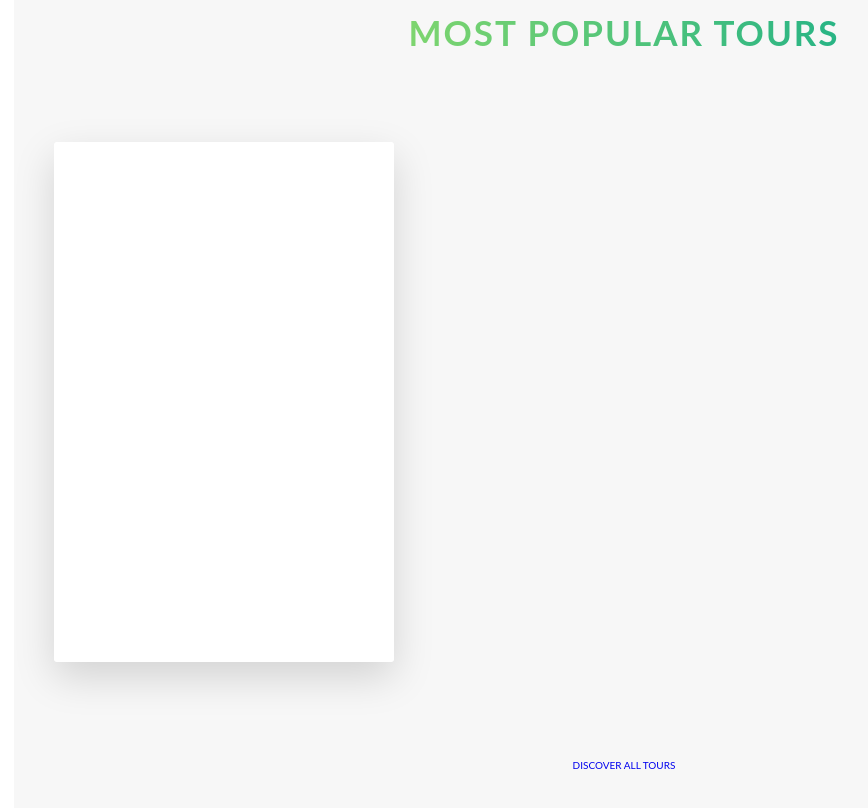
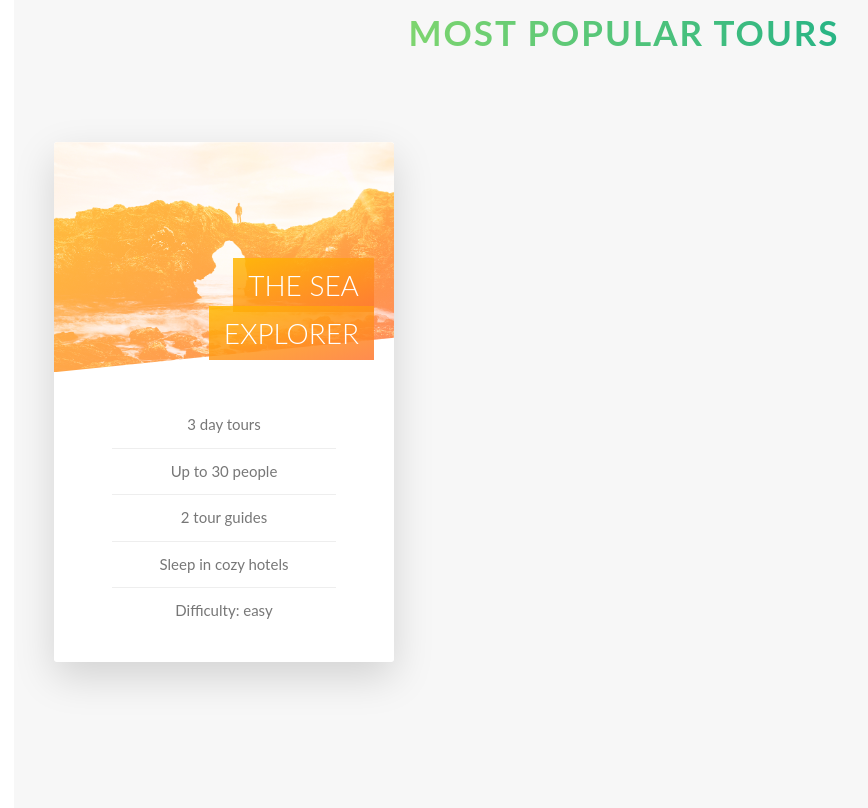
Before and after one commit to binhussen/tour-website, a website: page index.html in a window 1280 px wide. Shown: the part 2464-3272 px from the top of the page, without its empty margins (16-884 px from the left). Drawn offline with Linux system fonts and the light colour scheme.

Commit message:
Add cards content on both sides

```diff
--- a/index.html
+++ b/index.html
@@ -137,16 +137,34 @@
 				<div class="row">
 					<div class="col-1-of-3">
 						<div class="card">
-							<div class="card__side card__side--front">front</div>
+							<div class="card__side card__side--front">
+								<div class="card__picture card__picture--1">&nbsp;</div>
+								<h4 class="card__heading">
+									<span class="card__heading-span card__heading-span--1"
+										>The Sea Explorer</span
+									>
+								</h4>
+								<div class="card__details">
+									<ul>
+										<li>3 day tours</li>
+										<li>Up to 30 people</li>
+										<li>2 tour guides</li>
+										<li>Sleep in cozy hotels</li>
+										<li>Difficulty: easy</li>
+									</ul>
+								</div>
+							</div>
 							<div class="card__side card__side--back card__side--back-1">
-								back
+								<div class="card__cta">
+									<div class="card__price-box">
+										<p class="card__price-only">Only</p>
+										<p class="card__price-value">$297</p>
+									</div>
+									<a href="#popup" class="btn btn--white">Book now!</a>
+								</div>
 							</div>
 						</div>
 					</div>
-				</div>
-
-				<div class="u-center-text u-margin-top-huge">
-					<a href="#" class="btn btn--green">Discover all tours</a>
 				</div>
 			</section>
 		</main>
--- a/style/abstracts/_variables.scss
+++ b/style/abstracts/_variables.scss
@@ -9,11 +9,13 @@ $color-secondary-dark: #ff7730;
 
 $color-tertiary-light: #2998ff;
 $color-tertiary-dark: #5643fa;
+
+$color-grey-light-1: #f7f7f7;
+$color-grey-light-2: #eee;
+
 $color-grey-dark: #777;
 $color-white: #fff;
 $color-black: #000;
-
-$color-grey-light-1: #f7f7f7;
 
 //font
 $default-font-size: 1.6rem;
--- a/style/components/_card.scss
+++ b/style/components/_card.scss
@@ -1,21 +1,23 @@
 /** @format */
 
 .card {
+	// FUNCTIONALITY
 	perspective: 150rem;
 	-moz-perspective: 150rem;
 	position: relative;
 	height: 52rem;
 
 	&__side {
-		color: #fff;
 		height: 52rem;
 		transition: all 0.8s ease;
 		position: absolute;
 		top: 0;
 		left: 0;
 		width: 100%;
+		-webkit-backface-visibility: hidden;
 		backface-visibility: hidden;
 		border-radius: 3px;
+		overflow: hidden;
 		box-shadow: 0 1.5rem 4rem rgba($color-black, 0.15);
 
 		&--front {
@@ -36,10 +38,102 @@
 	}
 
 	&:hover &__side--front {
-		transform: rotateY(180deg);
+		transform: rotateY(-180deg);
 	}
 
 	&:hover &__side--back {
 		transform: rotateY(0);
 	}
+
+	// FRONT SIDE STYLING
+	&__picture {
+		background-size: cover;
+		height: 23rem;
+		background-blend-mode: screen;
+		-webkit-clip-path: polygon(0 0, 100% 0, 100% 85%, 0 100%);
+		clip-path: polygon(0 0, 100% 0, 100% 85%, 0 100%);
+		border-top-left-radius: 3px;
+		border-top-right-radius: 3px;
+
+		&--1 {
+			background-image: linear-gradient(
+					to right bottom,
+					$color-secondary-light,
+					$color-secondary-dark
+				),
+				url(../img/nat-5.jpg);
+		}
+	}
+
+	&__heading {
+		font-size: 2.8rem;
+		font-weight: 300;
+		text-transform: uppercase;
+		text-align: right;
+		color: $color-white;
+		position: absolute;
+		top: 12rem;
+		right: 2rem;
+		width: 75%;
+	}
+
+	&__heading-span {
+		padding: 1rem 1.5rem;
+		-webkit-box-decoration-break: clone;
+		box-decoration-break: clone;
+
+		&--1 {
+			background-image: linear-gradient(
+				to right bottom,
+				rgba($color-secondary-light, 0.85),
+				rgba($color-secondary-dark, 0.85)
+			);
+		}
+	}
+
+	&__details {
+		padding: 3rem;
+
+		ul {
+			list-style: none;
+			width: 80%;
+			margin: 0 auto;
+
+			li {
+				text-align: center;
+				font-size: 1.5rem;
+				padding: 1rem;
+
+				&:not(:last-child) {
+					border-bottom: 1px solid $color-grey-light-2;
+				}
+			}
+		}
+	}
+
+	// FRONT SIDE STYLING
+	&__cta {
+		position: absolute;
+		top: 50%;
+		left: 50%;
+		transform: translate(-50%, -50%);
+		width: 90%;
+		text-align: center;
+	}
+
+	&__price-box {
+		text-align: center;
+		color: $color-white;
+		margin-bottom: 8rem;
+	}
+
+	&__price-only {
+		font-size: 1.4rem;
+		text-transform: uppercase;
+	}
+
+	&__price-value {
+		font-size: 6rem;
+		font-weight: 100;
+	}
 }
--- a/style/layout/_header.scss
+++ b/style/layout/_header.scss
@@ -10,6 +10,7 @@
 		url(../img/hero.jpg);
 	background-size: cover;
 	background-position: top;
+	-webkit-clip-path: polygon(0 0, 100% 0, 100% 75vh, 0 100%);
 	clip-path: polygon(
 		0 0,
 		100% 0,
```
Also changed, not shown: css/style.css.
